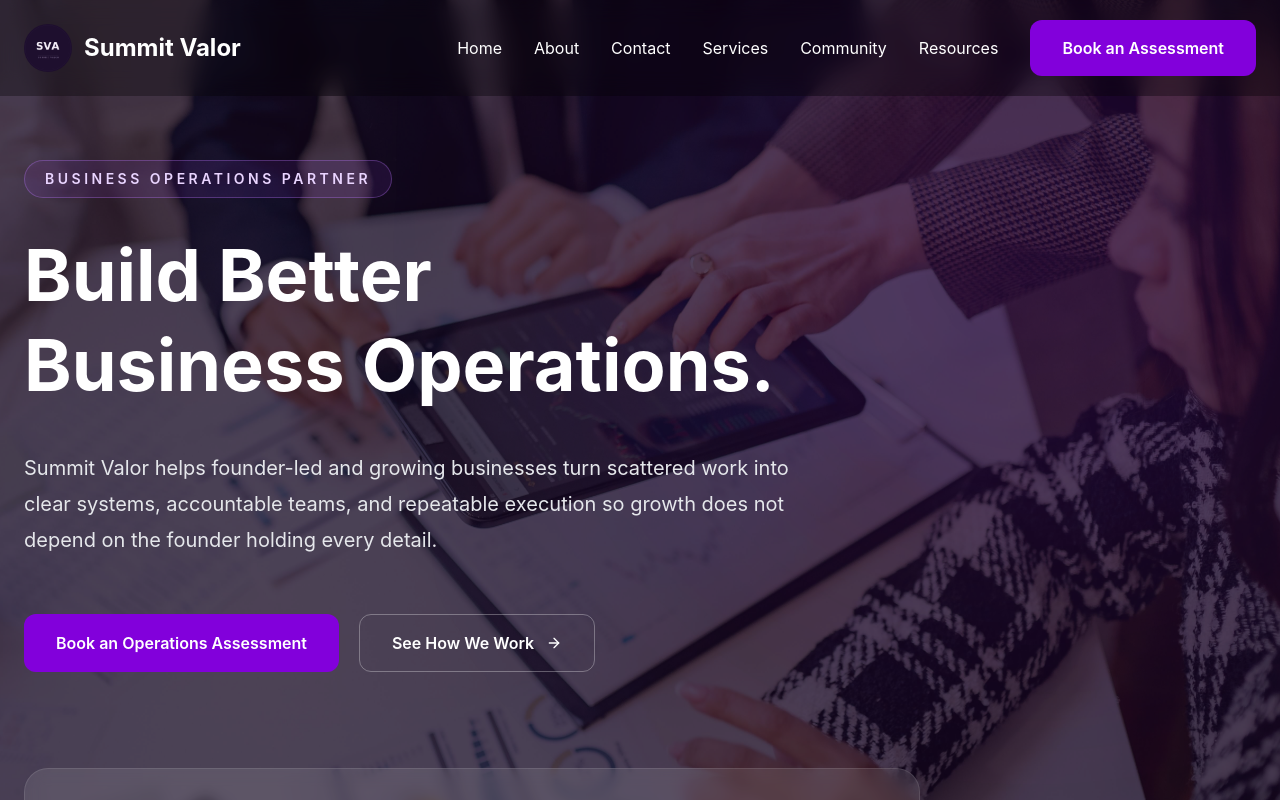
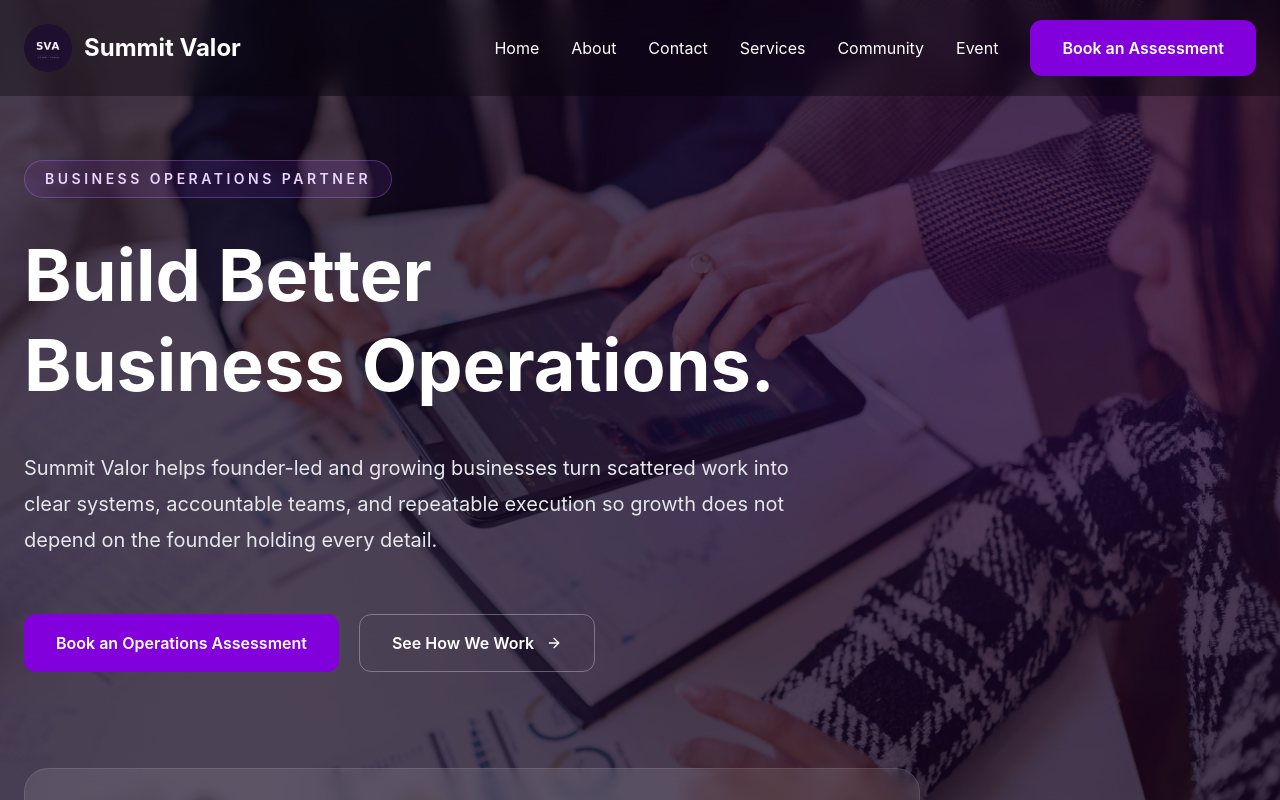
Before and after one commit to oluwafunmilayo-coder/summit-valor-vscode-website, a React (Vite) app: page / in a window 1280 px wide. Shown: the top 800 px of the page. Built offline with nearby package versions, Linux system fonts and the light colour scheme.

Commit message:
Update navbar Resources label to Event

```diff
--- a/src/components/Navbar.jsx
+++ b/src/components/Navbar.jsx
@@ -89,7 +89,7 @@ export default function Navbar() {
           </div>
 
           <div className="relative group">
-            <button className={`transition ${linkClass}`}>Resources</button>
+            <button className={`transition ${linkClass}`}>Event</button>
             <div className="absolute right-0 top-full hidden w-[650px] grid-cols-2 gap-4 rounded-2xl bg-white p-8 shadow-2xl group-hover:grid">
               <Link to="/resources" className="rounded-xl p-4 hover:bg-gray-100">
                 <h4 className="font-semibold text-gray-900">Summit Operations Blueprint</h4>
@@ -163,7 +163,7 @@ export default function Navbar() {
               onClick={() => setMenuOpen(false)}
               className="font-medium text-gray-700 transition hover:text-purple-700"
             >
-              Resources
+              Event
             </Link>
 
             <Link
```
